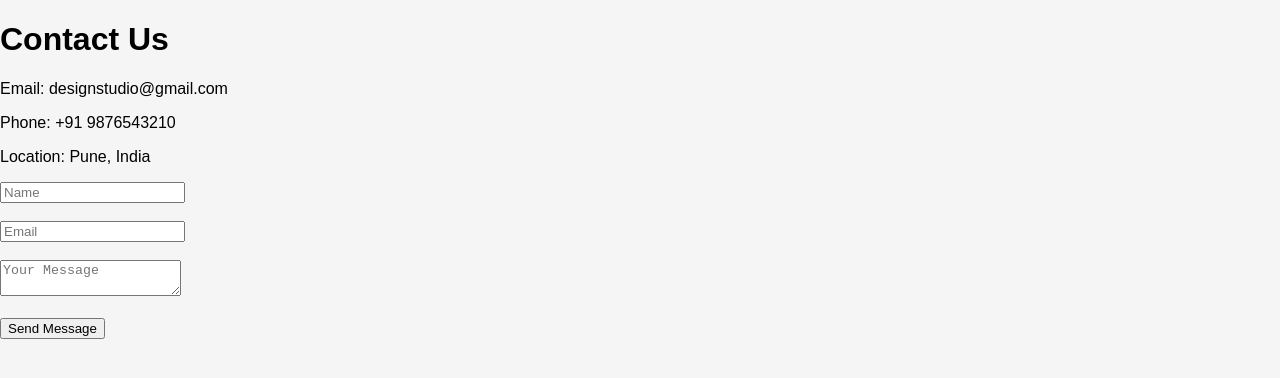
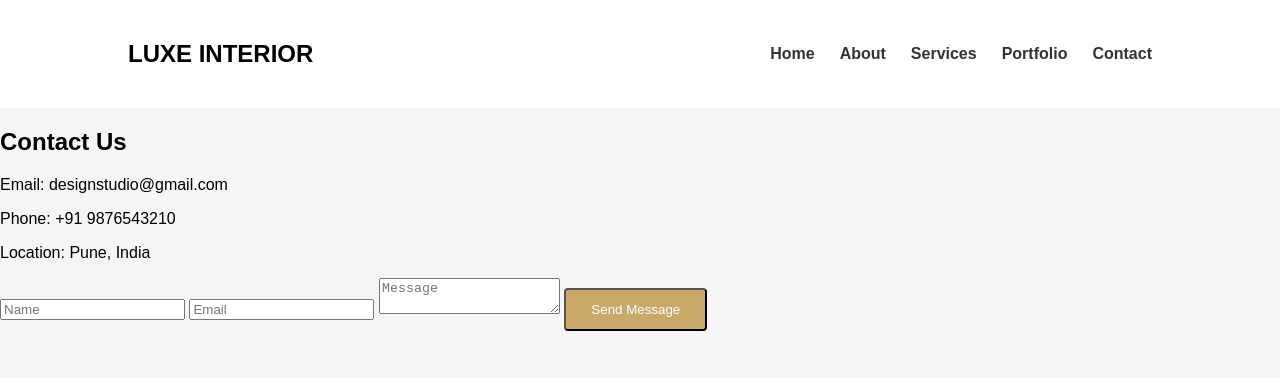
Before and after one commit to Apentique/Tanzila-Portfolio, a plain HTML site: page contact.html in a window 1280 px wide. Drawn offline with Linux system fonts and the light colour scheme; files that its build step writes are made by us from their sources.

Commit message:
Update contact.html

```diff
--- a/contact.html
+++ b/contact.html
@@ -1,29 +1,55 @@
 <!DOCTYPE html>
 <html>
 <head>
+
 <title>Contact</title>
-<link rel="stylesheet" href="css/style.css">
+
+<link rel="stylesheet" href="style.css">
+
 </head>
 
 <body>
 
+<nav>
+
+<h2 class="logo">LUXE INTERIOR</h2>
+
+<ul>
+
+<li><a href="index.html">Home</a></li>
+<li><a href="about.html">About</a></li>
+<li><a href="services.html">Services</a></li>
+<li><a href="portfolio.html">Portfolio</a></li>
+<li><a href="contact.html">Contact</a></li>
+
+</ul>
+
+</nav>
+
+
+<section class="page">
+
 <h1>Contact Us</h1>
 
 <p>Email: designstudio@gmail.com</p>
+
 <p>Phone: +91 9876543210</p>
+
 <p>Location: Pune, India</p>
 
 <form>
 
-<input type="text" placeholder="Name"><br><br>
+<input type="text" placeholder="Name">
 
-<input type="email" placeholder="Email"><br><br>
+<input type="email" placeholder="Email">
 
-<textarea placeholder="Your Message"></textarea><br><br>
+<textarea placeholder="Message"></textarea>
 
-<button>Send Message</button>
+<button class="btn">Send Message</button>
 
 </form>
 
+</section>
+
 </body>
 </html>
```
